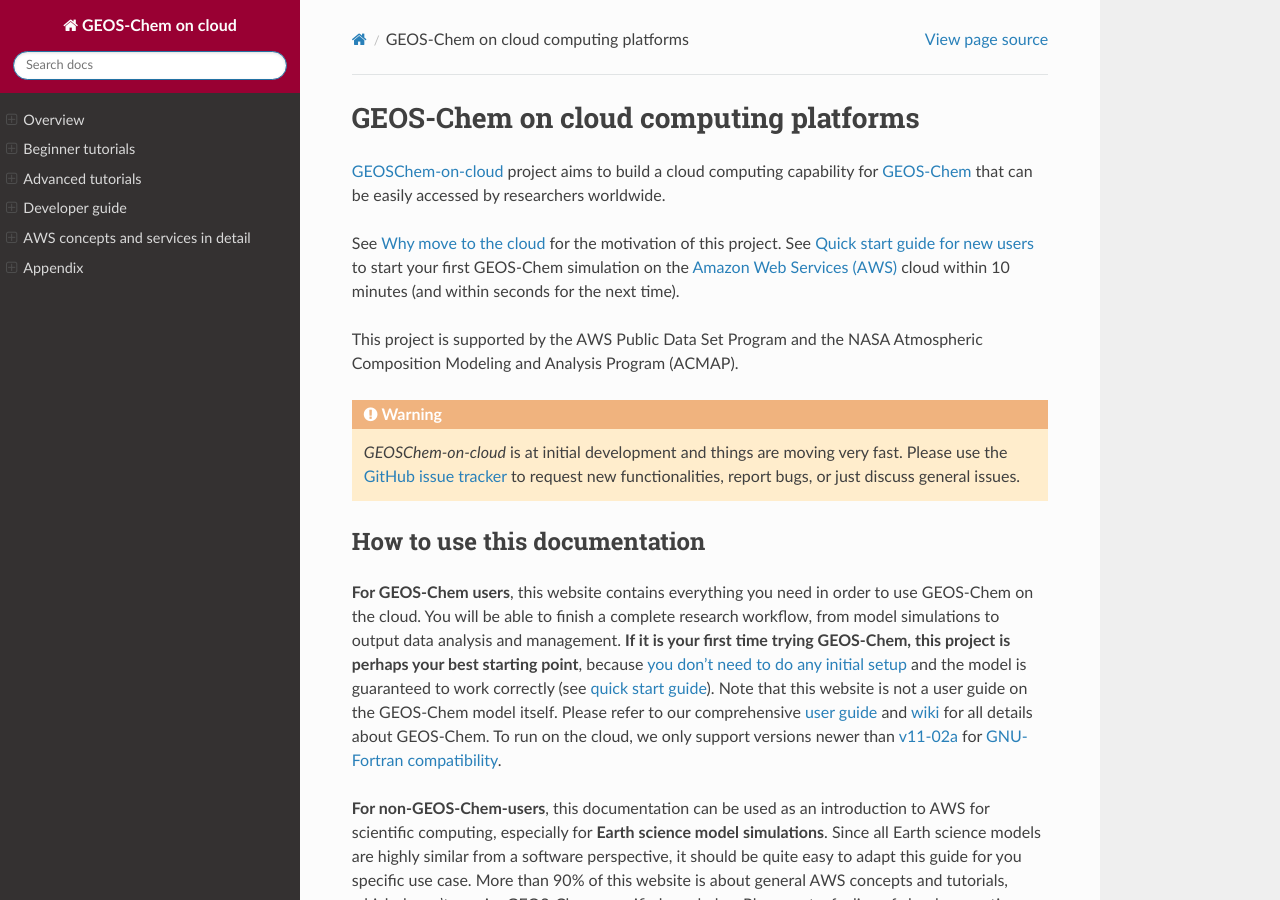
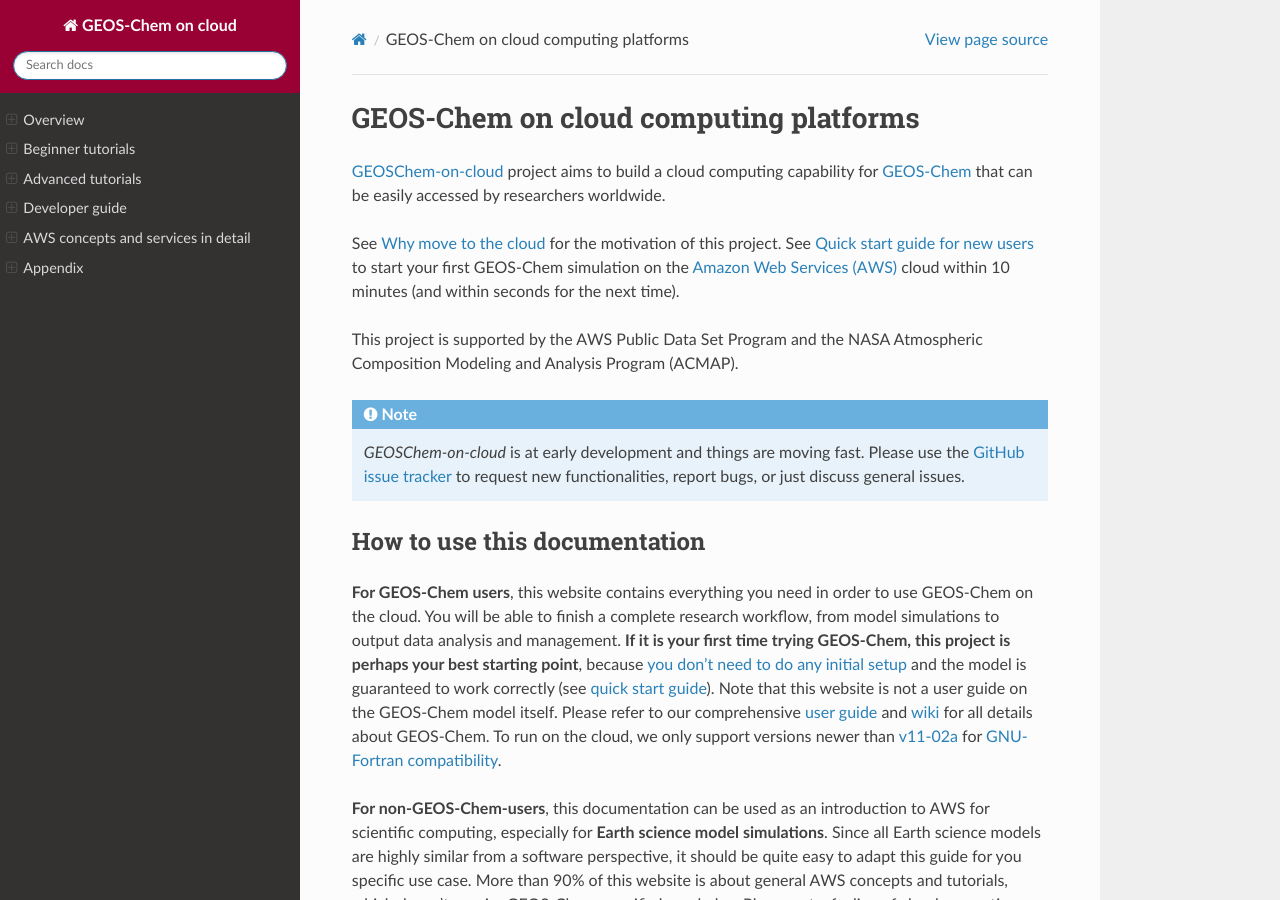
Before and after one commit to geoschem/geos-chem-cloud, a Sphinx documentation site: the page built from doc/source/index.rst, in a window 1280 px wide and 900 px high. Built offline with Sphinx 7.4.7 and the Read the Docs theme 2.0.0, drawn with Linux system fonts in a browser that asks for light colours.

Commit message:
Change warning to note

```diff
--- a/doc/source/index.rst
+++ b/doc/source/index.rst
@@ -7,8 +7,8 @@ See :ref:`motivation-label` for the motivation of this project. See :ref:`quick-
 
 This project is supported by the AWS Public Data Set Program and the NASA Atmospheric Composition Modeling and Analysis Program (ACMAP).
 
-.. warning::
-  *GEOSChem-on-cloud* is at initial development and things are moving very fast. Please use the `GitHub issue tracker <https://github.com/JiaweiZhuang/cloud_GC/issues>`_ to request new functionalities, report bugs, or just discuss general issues.
+.. note::
+  *GEOSChem-on-cloud* is at early development and things are moving fast. Please use the `GitHub issue tracker <https://github.com/JiaweiZhuang/cloud_GC/issues>`_ to request new functionalities, report bugs, or just discuss general issues.
 
 How to use this documentation
 -----------------------------
```
